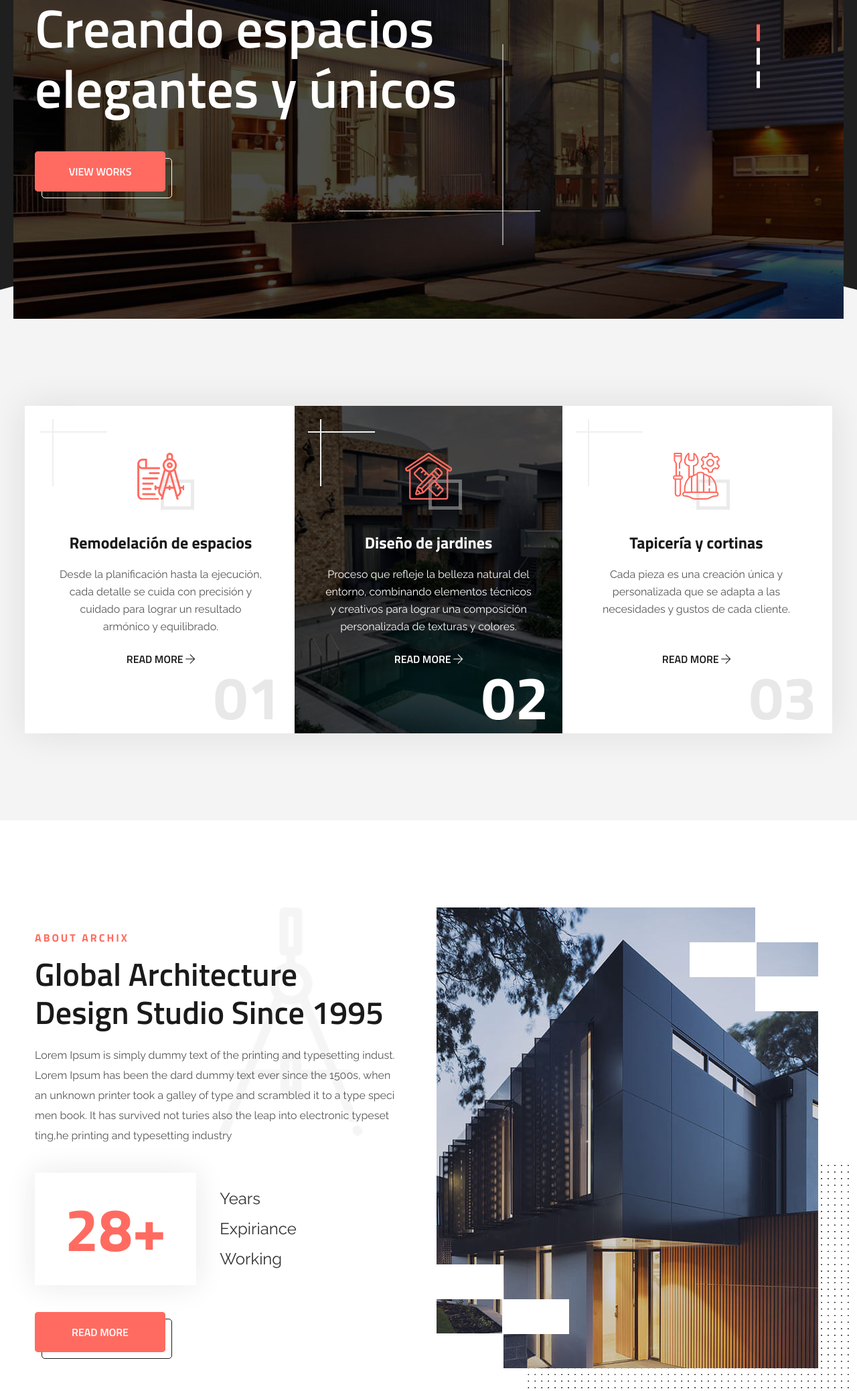
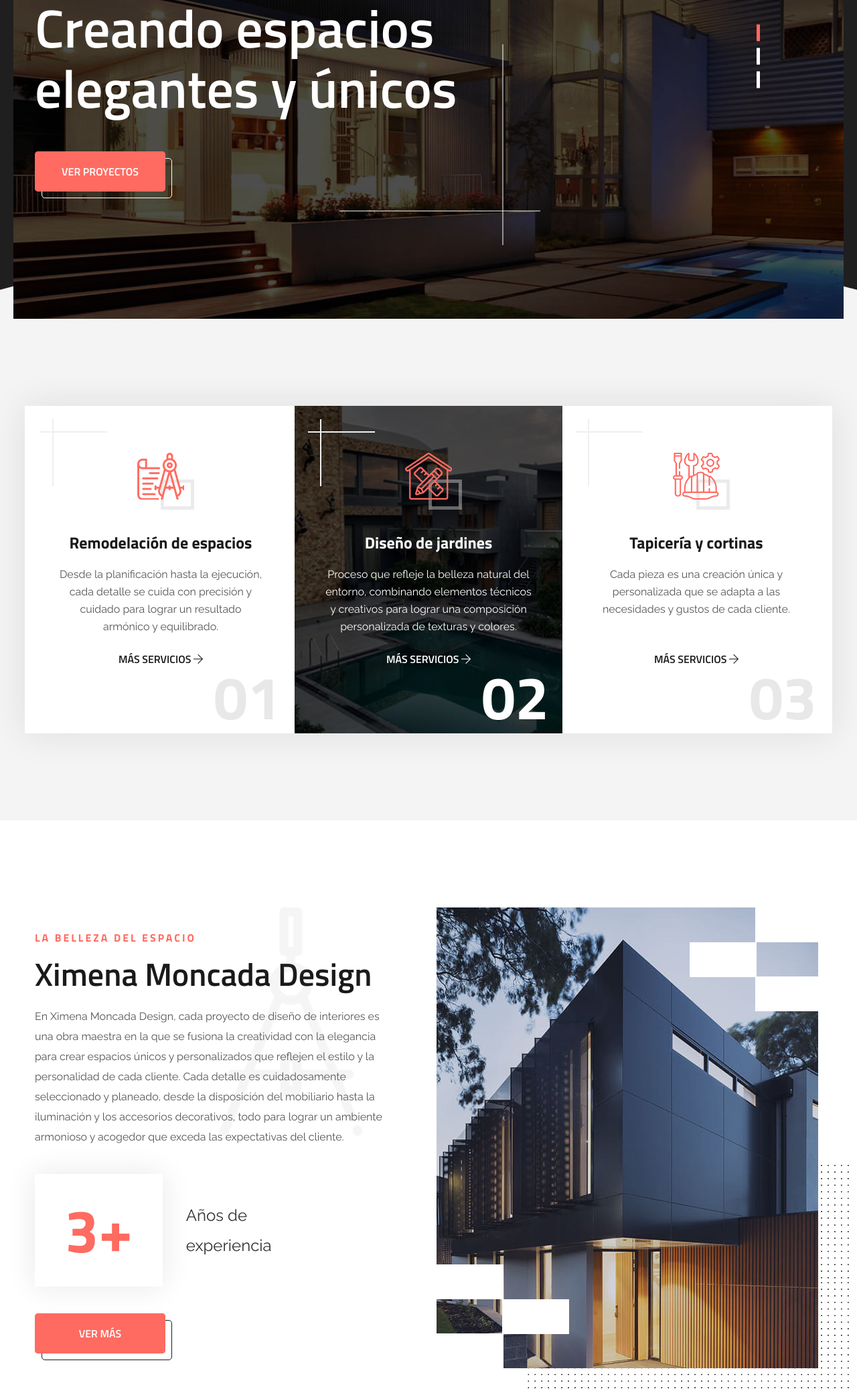
Before and after one commit to Ivonnemtz96/XM-Design, a PHP site: page / in a window 1280 px wide. Shown: the part 378-2455 px from the top of the page at 67% size. Run offline with PHP 8.4, Linux system fonts and the light colour scheme.

Commit message:
Se cambian textos de btns

```diff
--- a/modules/index.php
+++ b/modules/index.php
@@ -14,7 +14,7 @@
                     </h1>
                     <div class="arck-btn">
                         <a class="d-flex justify-content-center align-items-center text-uppercase"
-                            href="project.html">View Works</a>
+                            href="project.html">Ver proyectos</a>
                     </div>
                 </div>
             </div>
@@ -33,7 +33,7 @@
                     </h1>
                     <div class="arck-btn">
                         <a class="d-flex justify-content-center align-items-center text-uppercase"
-                            href="project.html">View Works</a>
+                            href="project.html">Ver proyectos</a>
                     </div>
                 </div>
             </div>
@@ -52,7 +52,7 @@
                     </h1>
                     <div class="arck-btn">
                         <a class="d-flex justify-content-center align-items-center text-uppercase"
-                            href="project.html">View Works</a>
+                            href="project.html">Ver proyectos</a>
                     </div>
                 </div>
             </div>
@@ -84,7 +84,7 @@
                                 Desde la planificación hasta la ejecución, cada detalle se cuida con precisión y cuidado
                                 para lograr un resultado armónico y equilibrado.
                             </p>
-                            <a class="btn-more text-uppercase" href="service-single.html">Read More <i
+                            <a class="btn-more text-uppercase" href="service-single.html">Más servicios <i
                                     class="fal fa-arrow-right"></i></a>
                         </div>
                     </div>
@@ -105,7 +105,7 @@
                                 Proceso que refleje la belleza natural del entorno, combinando elementos técnicos y
                                 creativos para lograr una composición personalizada de texturas y colores.
                             </p>
-                            <a class="btn-more text-uppercase" href="service-single.html">Read More <i
+                            <a class="btn-more text-uppercase" href="service-single.html">Más servicios <i
                                     class="fal fa-arrow-right"></i></a>
                         </div>
                     </div>
@@ -126,9 +126,9 @@
 
                                 Cada pieza es una creación única y personalizada que se adapta a las necesidades y
                                 gustos de cada cliente.
-								<br><br>
+                                <br><br>
                             </p>
-                            <a class="btn-more text-uppercase" href="service-single.html">Read More <i
+                            <a class="btn-more text-uppercase" href="service-single.html">Más servicios <i
                                     class="fal fa-arrow-right"></i></a>
                         </div>
                     </div>
@@ -151,24 +151,25 @@
                         <span class="about-bg position-absolute"><img src="assets/img/bg/ab-bg.png" alt=""></span>
                         <div class="arck-section-title headline pera-content wow fadeInUp" data-wow-delay="200ms"
                             data-wow-duration="1500ms">
-                            <span class="sub-title text-uppercase">About Archix</span>
-                            <h2>Global Architecture Design
-                                Studio Since 1995</h2>
-                            <p>Lorem Ipsum is simply dummy text of the printing and typesetting indust. Lorem Ipsum has
-                                been the dard dummy text ever since the 1500s, when an unknown printer took a galley of
-                                type and scrambled it to a type speci men book. It has survived not turies also the leap
-                                into electronic typeset ting,he printing and typesetting industry</p>
+                            <span class="sub-title text-uppercase">La belleza del espacio</span>
+                            <h2>Ximena Moncada Design</h2>
+                            <p>
+                                En Ximena Moncada Design, cada proyecto de diseño de interiores es una obra maestra en
+                                la que se fusiona la creatividad con la elegancia para crear espacios únicos y
+                                personalizados que reflejen el estilo y la personalidad de cada cliente. Cada detalle es
+                                cuidadosamente seleccionado y planeado, desde la disposición del mobiliario hasta la
+                                iluminación y los accesorios decorativos, todo para lograr un ambiente armonioso y
+                                acogedor que exceda las expectativas del cliente.
+                            </p>
                         </div>
                         <div class="arck-year-experience headline pera-content d-flex align-items-center wow fadeInUp"
                             data-wow-delay="400ms" data-wow-duration="1500ms">
-                            <h3><span class="counter">28</span>+</h3>
-                            <p>Years
-                                Expiriance
-                                Working </p>
+                            <h3><span class="counter">3</span>+</h3>
+                            <p>Años de experiencia</p>
                         </div>
                         <div class="arck-btn wow fadeInUp" data-wow-delay="600ms" data-wow-duration="1500ms">
                             <a class="d-flex justify-content-center align-items-center text-uppercase"
-                                href="about.html">Read More</a>
+                                href="about.html">Ver más</a>
                         </div>
                     </div>
                 </div>
@@ -196,9 +197,10 @@
     <div class="container">
         <div class="arck-project-top-content d-flex justify-content-between align-items-center">
             <div class="arck-section-title headline pera-content">
-                <h2>Latest Projects</h2>
+			<span class="sub-title text-uppercase">Algunos de nuestros proyectos</span>
+                <h2>XM Design</h2>
             </div>
-            <div class="arck-project-filter-btn ul-li text-center">
+            <div hidden class="arck-project-filter-btn ul-li text-center">
                 <ul class="filter clearfix">
                     <li data-filter="all" class="all active">All</li>
                     <li data-filter="two" class="two">Interiors</li>
@@ -351,11 +353,11 @@
     <div class="container">
         <div class="arck-section-title headline text-center pera-content wow fadeInUp" data-wow-delay="200ms"
             data-wow-duration="1500ms">
-            <span class="sub-title text-uppercase">Work Process</span>
-            <h2>How We Complete Works</h2>
-            <p>Lorem ipsum dolor sit amet, consectetur adipiscing elit, sed do eiusmod tempor labore et dolore magna
+            <span class="sub-title text-uppercase">Proceso de trabajo</span>
+            <h2>¿Cómo trabajamos en XM Design?</h2>
+            <!-- <p>Lorem ipsum dolor sit amet, consectetur adipiscing elit, sed do eiusmod tempor labore et dolore magna
                 aliqua. Ut enim ad minim veniam quis.
-            </p>
+            </p> -->
         </div>
         <div class="arck-work-process-content">
             <div class="row justify-content-center">
@@ -365,7 +367,7 @@
                             <img src="assets/icon/ic4.png" alt="">
                         </div>
                         <div class="inner-text headline pera-content">
-                            <h3>Planning & Design</h3>
+                            <h3>Planeamiento y diseño</h3>
                             <p>Prepare to meet the one and only For the WordPress theme perfect for both offer in the
                                 corporate ativeects.</p>
                             <div class="work-serial position-relative">
@@ -381,7 +383,7 @@
                             <img src="assets/icon/ic5.png" alt="">
                         </div>
                         <div class="inner-text headline pera-content">
-                            <h3>Draws & Sketches</h3>
+                            <h3>Dibujos y bocetos</h3>
                             <p>Prepare to meet the one and only For the WordPress theme perfect for both offer in the
                                 corporate ativeects.</p>
                             <div class="work-serial position-relative">
@@ -397,7 +399,7 @@
                             <img src="assets/icon/ic6.png" alt="">
                         </div>
                         <div class="inner-text headline pera-content">
-                            <h3>Start Building</h3>
+                            <h3>Iniciar la construcción</h3>
                             <p>Prepare to meet the one and only For the WordPress theme perfect for both offer in the
                                 corporate ativeects.</p>
                             <div class="work-serial position-relative">
@@ -423,13 +425,13 @@
                 <div class="col-lg-3 col-md-6">
                     <div class="arck-counter-inner-item headline pera-content text-center position-relative">
                         <h3><span class="counter">30</span>k+</h3>
-                        <p>Happy Clients</p>
+                        <p>Clientes Satisfechos</p>
                     </div>
                 </div>
                 <div class="col-lg-3 col-md-6">
                     <div class="arck-counter-inner-item headline pera-content text-center position-relative">
                         <h3><span class="counter">34</span>k+</h3>
-                        <p>Completed Projects</p>
+                        <p>Poryectos terminados</p>
                     </div>
                 </div>
                 <div class="col-lg-3 col-md-6">
@@ -453,7 +455,7 @@
 
 <!-- Start of Team Membar section
 	============================================= -->
-<section id="arck-team" class="arck-team-section position-relative">
+<section hidden id="arck-team" class="arck-team-section position-relative">
     <div class="container">
         <div class="arck-section-title headline text-center pera-content wow fadeInUp" data-wow-delay="200ms"
             data-wow-duration="1500ms">
@@ -672,7 +674,7 @@
 
 <!-- Start of Appointment video section
 	============================================= -->
-<section id="arck-appointment-video" class="arck-appointment-video-section position-relative">
+<section hidden id="arck-appointment-video" class="arck-appointment-video-section position-relative">
     <span class="side-icon position-absolute"><img src="assets/icon/ic7.png" alt=""></span>
     <div class="container">
         <div class="arck-appointment-form-wrap">
@@ -748,95 +750,7 @@
 <!-- End of Appointment Video section
 	============================================= -->
 
-<!-- Start of Blog section
-	============================================= -->
-<section id="arck-blog" class="arck-blog-section">
-    <div class="container">
-        <div class="arck-section-title headline text-center pera-content wow fadeInUp" data-wow-delay="200ms"
-            data-wow-duration="1500ms">
-            <span class="sub-title text-uppercase">Our Blog</span>
-            <h2>Our Latest News Feed</h2>
-            <p>Lorem ipsum dolor sit amet, consectetur adipiscing elit, sed do eiusmod tempor labore et dolore magna
-                aliqua. Ut enim ad minim veniam quis.
-            </p>
-        </div>
-        <div class="arck-blog-content">
-            <div class="row">
-                <div class="col-lg-8">
-                    <div class="arck-blog-item-wrapper">
-                        <div class="arck-blog-item wow fadeInLeft" data-wow-delay="200ms" data-wow-duration="1500ms">
-                            <div class="row">
-                                <div class="col-md-6">
-                                    <div class="inner-img">
-                                        <img src="assets/img/blog/blg1.jpg" alt="">
-                                    </div>
-                                </div>
-                                <div class="col-md-6">
-                                    <div class="inner-text headline pera-content">
-                                        <div class="blog-meta">
-                                            <a href="#"><span class="blog-cat text-uppercase">Architecture</span></a>
-                                            <a href="#"><span class="date">Dec 18th, 2022</span></a>
-                                        </div>
-                                        <h3><a href="blog-single.html">Architecture & Intirior News
-                                                In Melbourn Australia</a></h3>
-                                        <p>Curabitur vitae euismod odio, nec tempor turpis. Sed dictum dictum To
-                                            lPhasellus at rhoncus lacus have to do. </p>
-                                        <a class="read-more-btn text-uppercase" href="blog-single.html"> read more <i
-                                                class="fal fa-arrow-right"></i></a>
-                                    </div>
-                                </div>
-                            </div>
-                        </div>
-                        <div class="arck-blog-item-2 wow fadeInLeft" data-wow-delay="300ms" data-wow-duration="1500ms">
-                            <div class="row">
-                                <div class="col-md-6">
-                                    <div class="inner-text headline pera-content">
-                                        <div class="blog-meta">
-                                            <a href="#"><span class="blog-cat text-uppercase">Architecture</span></a>
-                                            <a href="#"><span class="date">Dec 18th, 2022</span></a>
-                                        </div>
-                                        <h3><a href="blog-single.html">Architecture & Intirior News
-                                                In Melbourn Australia</a></h3>
-                                        <p>Curabitur vitae euismod odio, nec tempor turpis. Sed dictum dictum To
-                                            lPhasellus at rhoncus lacus have to do. </p>
-                                        <a class="read-more-btn text-uppercase" href="blog-single.html"> read more <i
-                                                class="fal fa-arrow-right"></i></a>
-                                    </div>
-                                </div>
-                                <div class="col-md-6">
-                                    <div class="inner-img">
-                                        <img src="assets/img/blog/blg1.jpg" alt="">
-                                    </div>
-                                </div>
-                            </div>
-                        </div>
-                    </div>
-                </div>
-                <div class="col-lg-4">
-                    <div class="arck-blog-item-2 wow fadeInUp" data-wow-delay="400ms" data-wow-duration="1500ms">
-                        <div class="inner-img">
-                            <img src="assets/img/blog/blg3.jpg" alt="">
-                        </div>
-                        <div class="inner-text headline pera-content">
-                            <div class="blog-meta">
-                                <a href="#"><span class="blog-cat text-uppercase">Architecture</span></a>
-                                <a href="#"><span class="date">Dec 18th, 2022</span></a>
-                            </div>
-                            <h3><a href="blog-single.html">Architecture & Intirior News
-                                    In Melbourn Australia</a></h3>
-                            <p>Curabitur vitae euismod odio, nec tempor turpis. Sed dictum dictum To lPhasellus at
-                                rhoncus lacus have to do. </p>
-                            <a class="read-more-btn text-uppercase" href="blog-single.html"> read more <i
-                                    class="fal fa-arrow-right"></i></a>
-                        </div>
-                    </div>
-                </div>
-            </div>
-        </div>
-    </div>
-</section>
-<!-- End of  Blog section
-	============================================= -->
+
 
 <!-- Start of Sponsor section
 	============================================= -->
```
